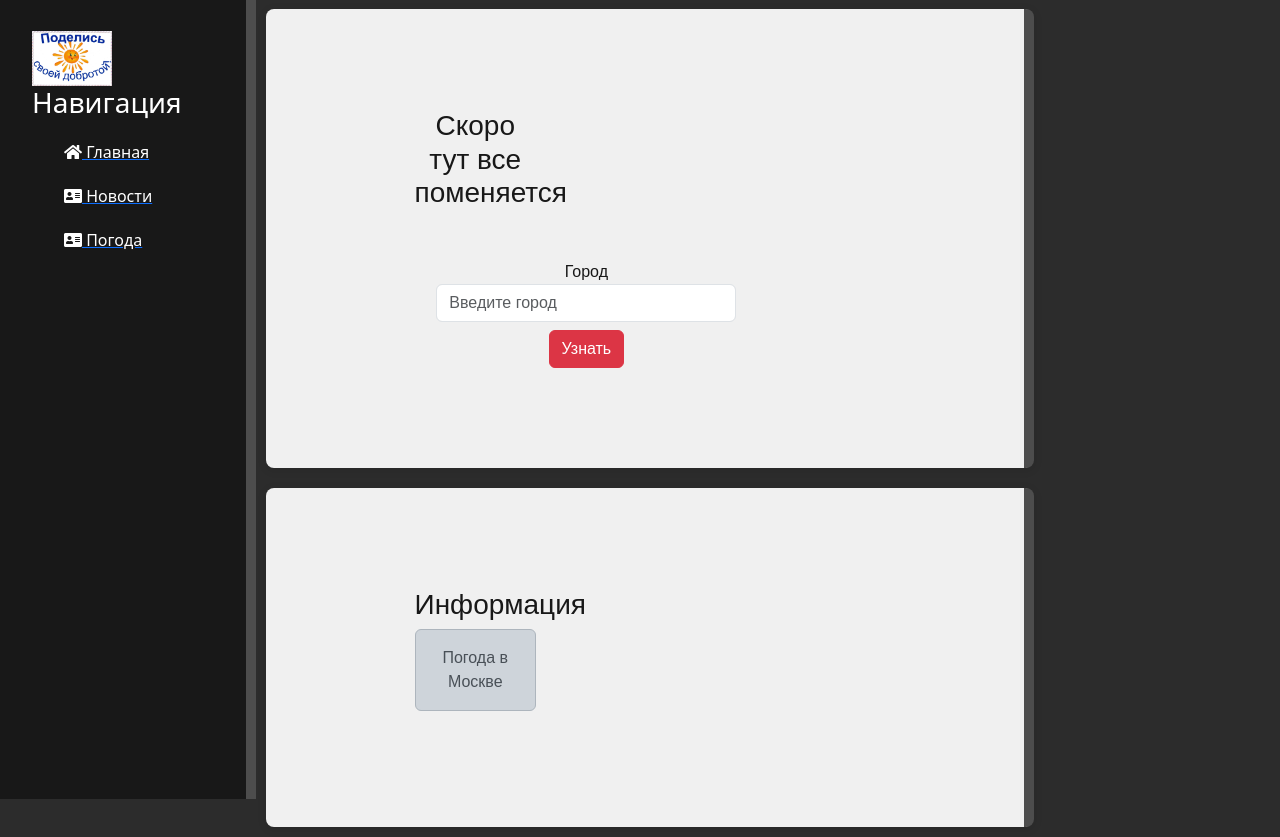
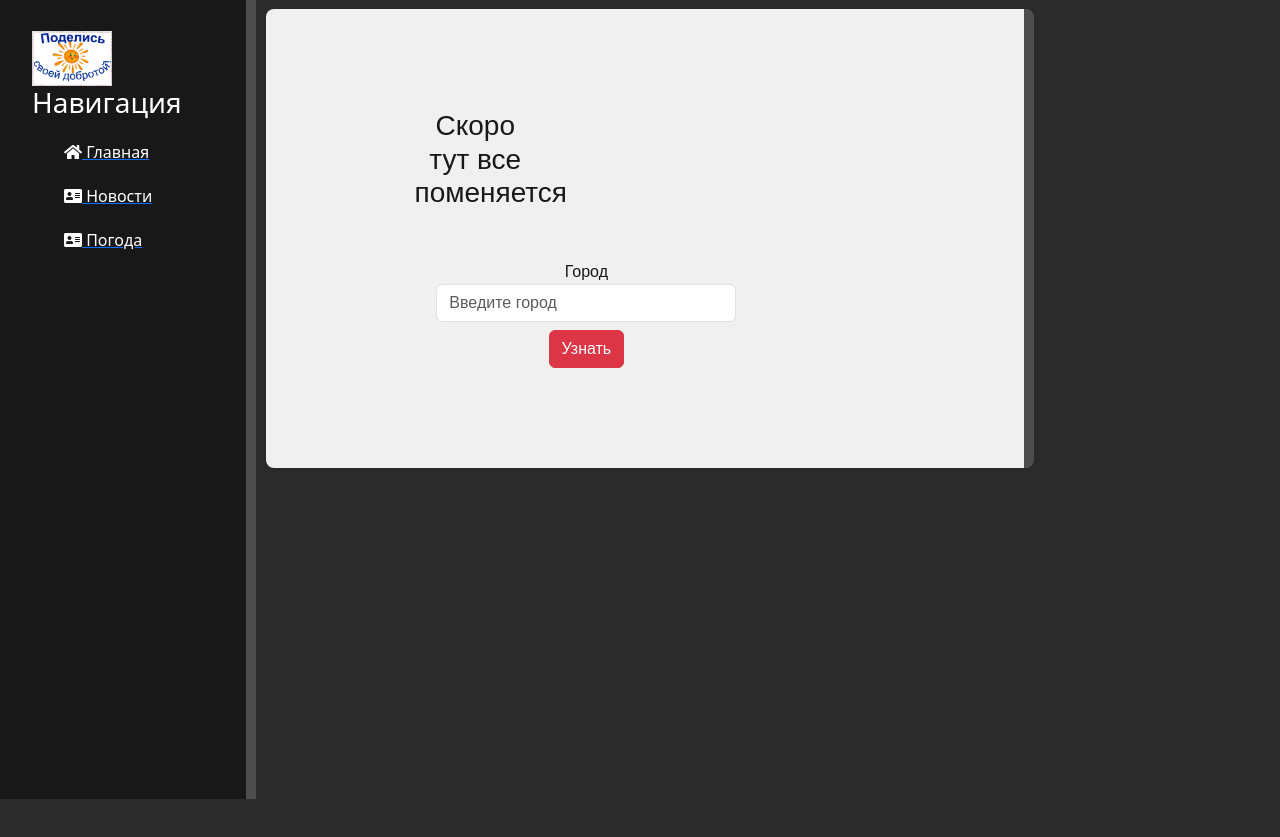
Before and after one commit to LeonidUspeshny/Django, a Django app: page / in a window 1280 px wide. Shown: the part 55-892 px from the top of the page. After the commit the page ends 854 px from the top, so only its background shows below. Run offline with Django 5.2, Linux system fonts and the light colour scheme; some libraries are stand-ins or nearby versions.

Commit message:
Update index.html

```diff
--- a/main/templates/main/index.html
+++ b/main/templates/main/index.html
@@ -8,25 +8,15 @@
          <div class="col-3 offset-1">
             <h3>Скоро тут все поменяется</h3>
              <form action="">
-<!--                 {% csrf_token %}-->
+
                  <label for="city">Город</label>
                  <input type="text" id="city" class="form-control" name="city" placeholder="Введите город">
-<!--                 {{ form.name }}-->
+
                  <input type="submit" name="send" value="Узнать" class="mt-2 btn btn-danger">
              </form>
          </div>
     </div>
 </div>
 
-<div class="container">
-    <div class="row">
-         <div class="col-3 offset-1">
-            <h3>Информация</h3>
-             <div class="alert alert-dark">
-               Погода в Москве
-             </div>
 
-         </div>
-    </div>
-</div>
 {% endblock %}
```
